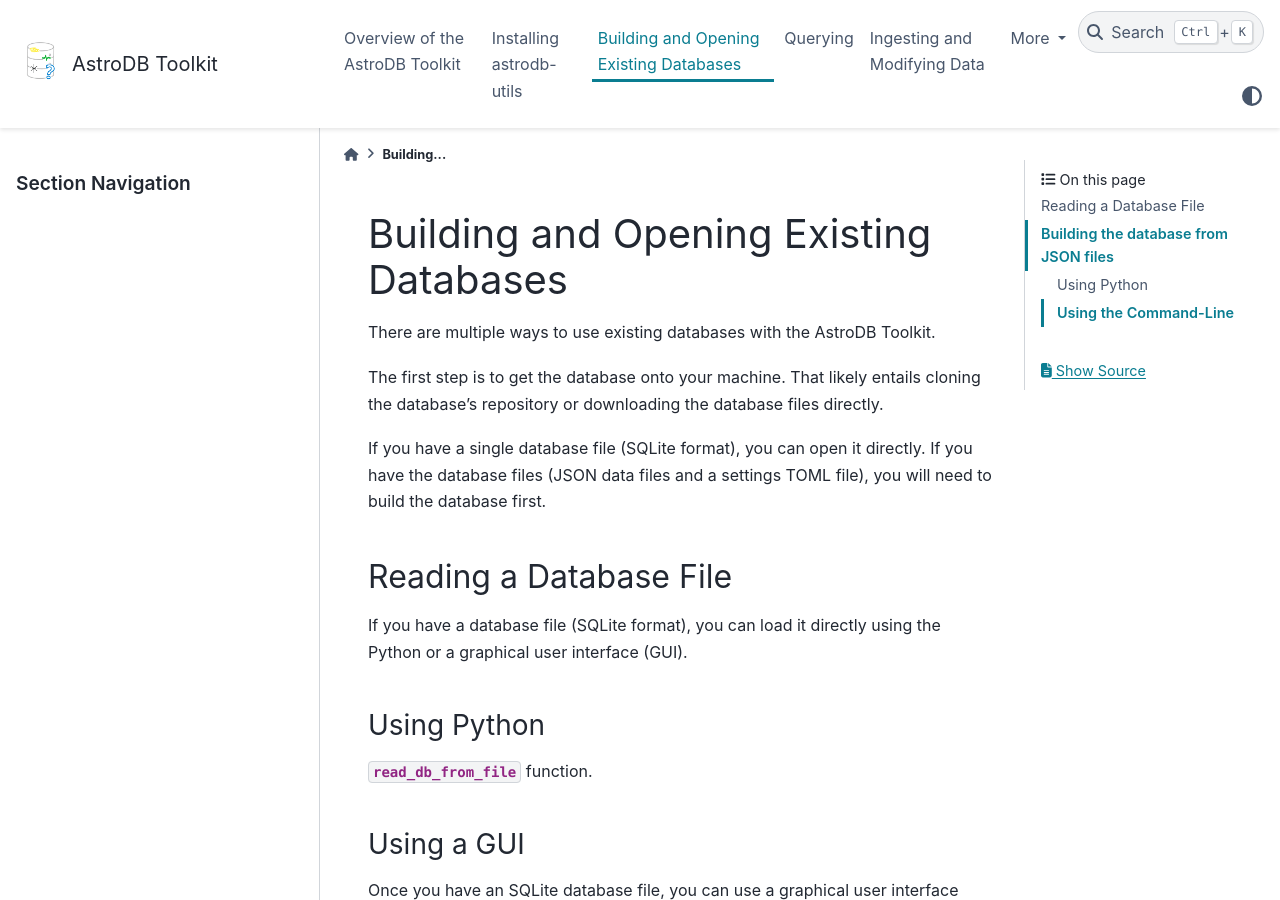
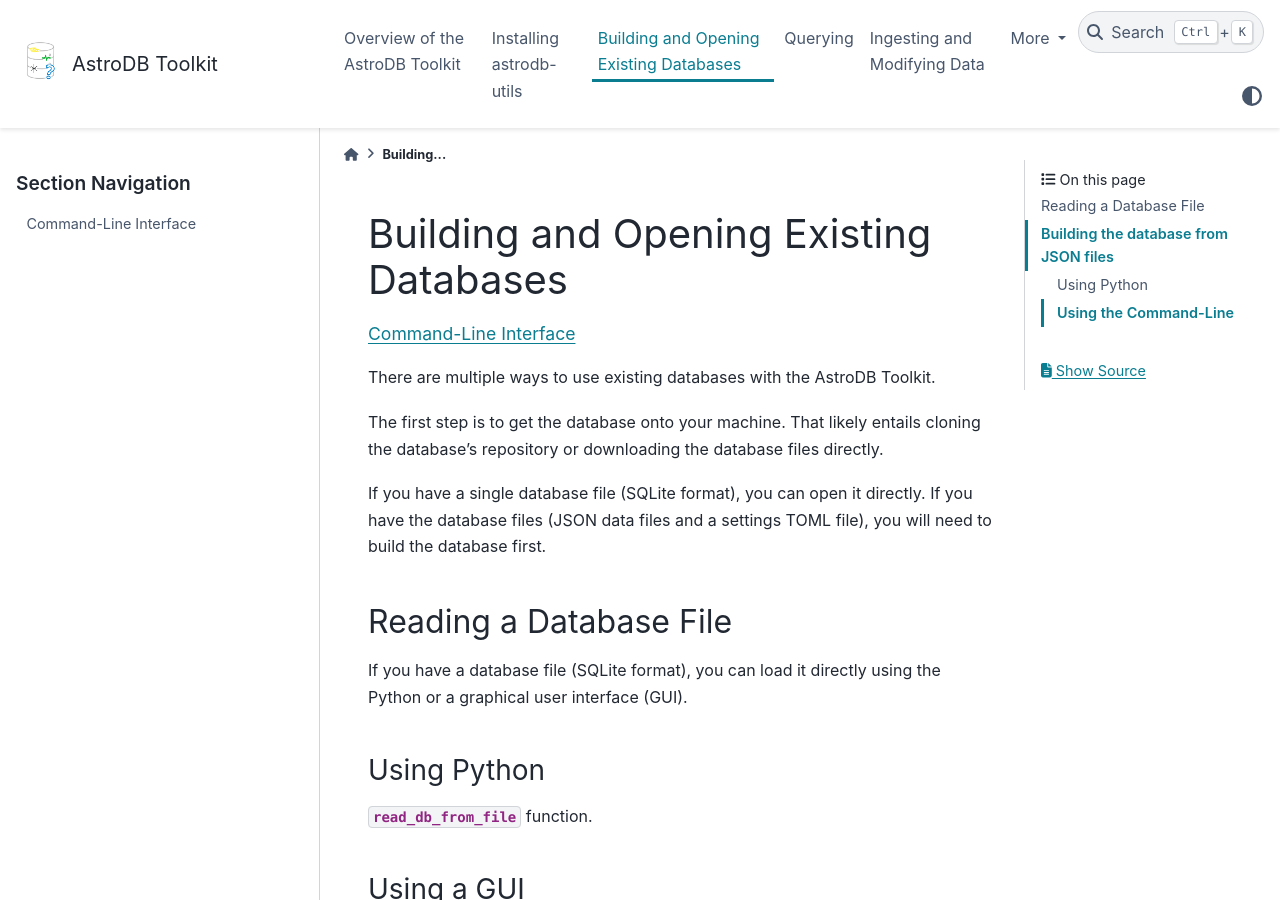
Before and after one commit to astrodbtoolkit/astrodb_utils, a Sphinx documentation site: the page built from docs/pages/loading/index.rst, in a window 1280 px wide and 900 px high. Built offline with Sphinx 7.4.7 and the PyData theme 0.15.4, drawn with Linux system fonts in a browser that asks for light colours; the version number could not be read and is left out; some of the changed text lies outside the part shown.

```diff
--- a/docs/pages/loading/index.rst
+++ b/docs/pages/loading/index.rst
@@ -1,5 +1,11 @@
 Building and Opening Existing Databases
 =======================================
+
+.. toctree::
+   :glob:
+   :maxdepth: 1
+
+   command_line
 
 There are multiple ways to use existing databases
 with the AstroDB Toolkit.
```
